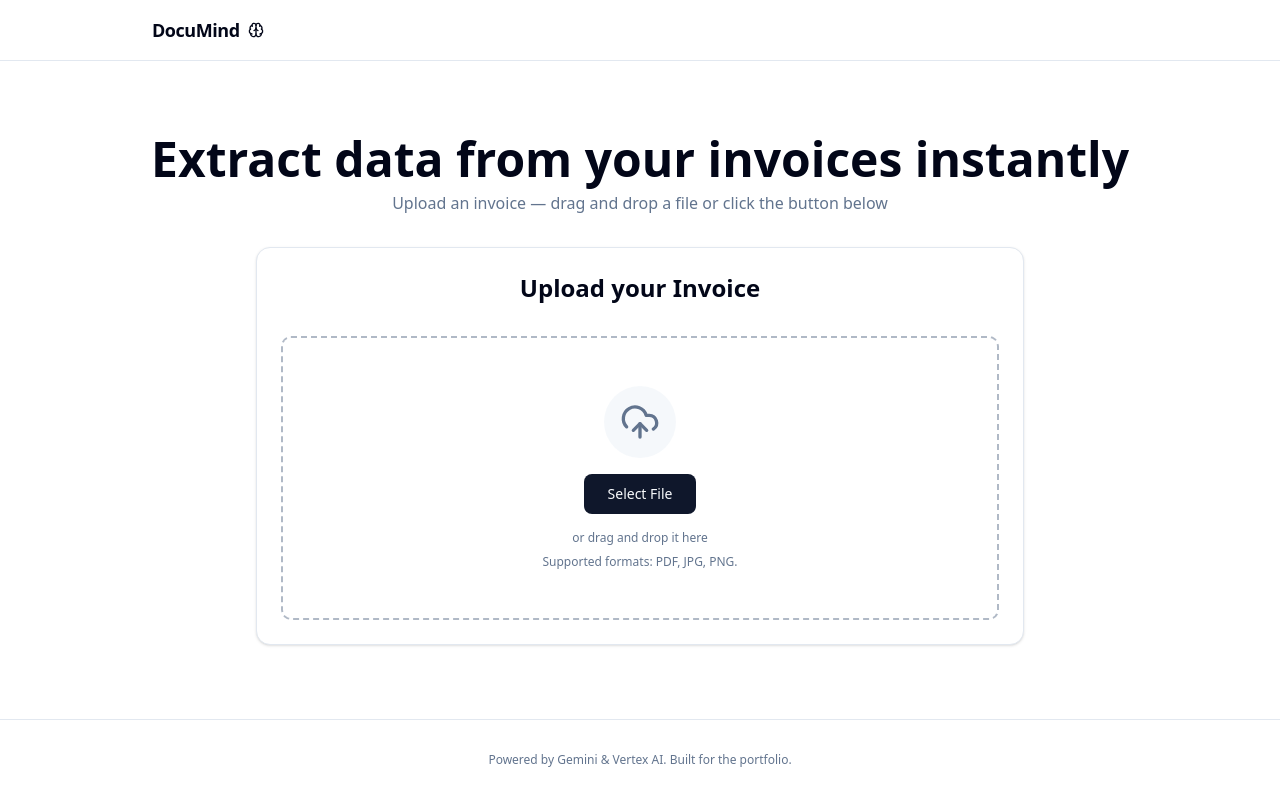
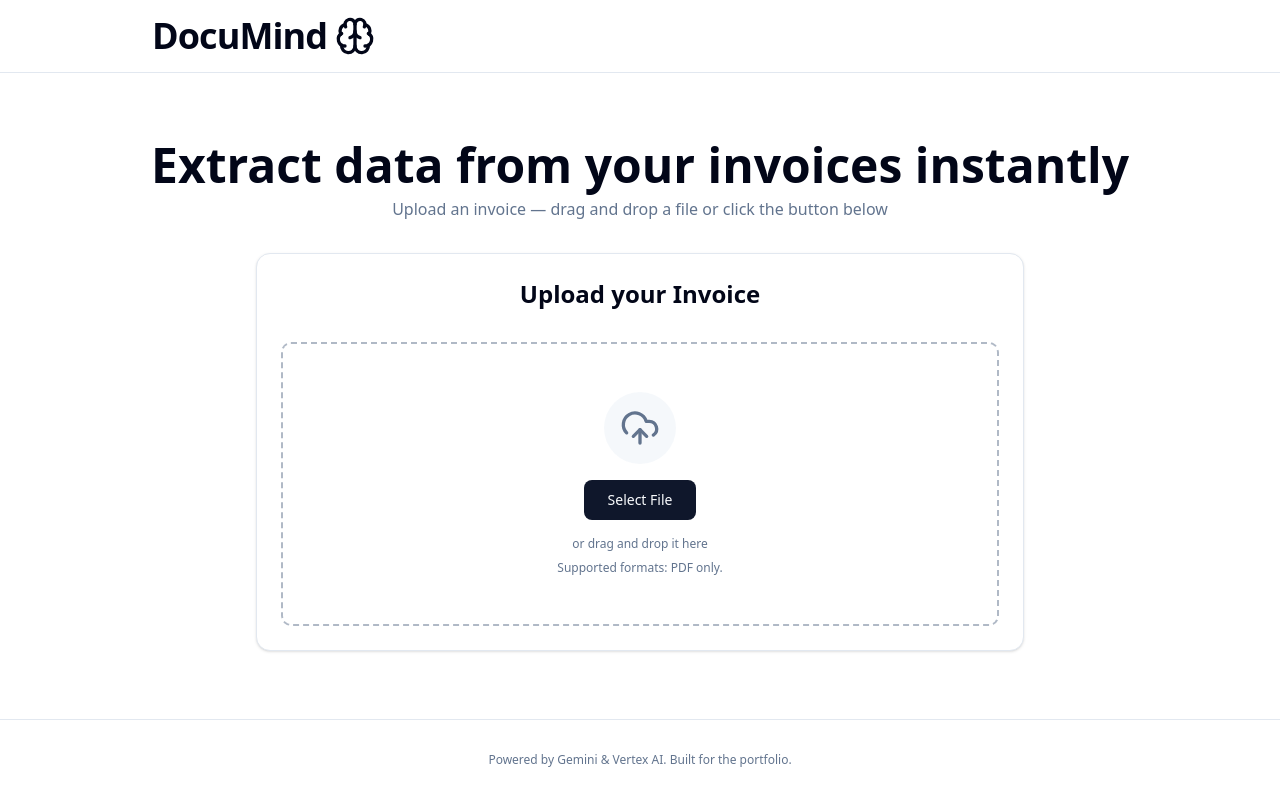
Before and after one commit to andryous/documind-frontend, a React (Vite) app: page / in a window 1280 px wide. Built offline with nearby package versions, Linux system fonts and the light colour scheme.

Commit message:
feat: Add app reset flow, update UI text, and finalize README

```diff
--- a/src/components/dashboard/InvoiceProcessor.tsx
+++ b/src/components/dashboard/InvoiceProcessor.tsx
@@ -43,7 +43,6 @@ export function InvoiceProcessor() {
       const rawData: ApiData = await response.json();
 
       // --- DATA TRANSFORMATION LOGIC ---
-      // This logic converts the API object into the array that SuccessState expects.
       const formattedData: ExtractedData[] = [
         {
           field: "Vendor Name",
@@ -84,7 +83,7 @@ export function InvoiceProcessor() {
     }
   };
 
-  // This new function resets the application state back to the initial 'idle' state.
+  // This function resets the application state back to the initial 'idle' state.
   const handleReset = () => {
     setProcessingState("idle");
     setExtractedData(null);
@@ -97,8 +96,14 @@ export function InvoiceProcessor() {
         <InvoiceUpload onFileSelect={handleFileSelect} />
       )}
       {processingState === "loading" && <LoadingState />}
-      {processingState === "success" && <SuccessState data={extractedData} />}
-      {/* The ErrorState component now receives the handleReset function as a prop. */}
+
+      {/* --- CHANGE IS HERE --- */}
+      {/* The SuccessState component now also receives the handleReset function. */}
+      {processingState === "success" && (
+        <SuccessState data={extractedData} onReset={handleReset} />
+      )}
+      {/* ---------------------- */}
+
       {processingState === "error" && (
         <ErrorState errorMessage={errorMessage} onReset={handleReset} />
       )}
--- a/src/components/dashboard/InvoiceUploader.tsx
+++ b/src/components/dashboard/InvoiceUploader.tsx
@@ -78,7 +78,7 @@ export function InvoiceUpload({ onFileSelect }: InvoiceUploadProps) {
             or drag and drop it here
           </p>
           <p className="text-xs text-muted-foreground mt-2">
-            Supported formats: PDF, JPG, PNG.
+            Supported formats: PDF only.
           </p>
           <input
             type="file"
--- a/src/components/dashboard/SuccessState.tsx
+++ b/src/components/dashboard/SuccessState.tsx
@@ -4,6 +4,7 @@ import {
   Card,
   CardContent,
   CardDescription,
+  CardFooter,
   CardHeader,
   CardTitle,
 } from "@/components/ui/card";
@@ -16,12 +17,19 @@ import {
   TableRow,
 } from "@/components/ui/table";
 import { Badge } from "@/components/ui/badge";
+import { Button } from "@/components/ui/button";
 
 // This TypeScript interface defines the shape of the data the component expects.
 export interface ExtractedData {
   field: string;
   value: string | number | null;
   status: "extracted" | "missing";
+}
+
+// It now also expects an 'onReset' function.
+interface SuccessStateProps {
+  data: ExtractedData | ExtractedData[] | null;
+  onReset: () => void;
 }
 
 interface SuccessStateProps {
@@ -31,7 +39,7 @@ interface SuccessStateProps {
 /**
  * Renders the extracted invoice data in a structured, responsive table.
  */
-export function SuccessState({ data }: SuccessStateProps) {
+export function SuccessState({ data, onReset }: SuccessStateProps) {
   const items = data ? (Array.isArray(data) ? data : [data]) : [];
 
   return (
@@ -89,6 +97,9 @@ export function SuccessState({ data }: SuccessStateProps) {
           </TableBody>
         </Table>
       </CardContent>
+      <CardFooter className="justify-end">
+        <Button onClick={onReset}>Upload Another File</Button>
+      </CardFooter>
     </Card>
   );
 }
--- a/src/components/layout/Header.tsx
+++ b/src/components/layout/Header.tsx
@@ -1,3 +1,5 @@
+// src/components/layout/Header.tsx
+
 // Minimal brand header. Theme toggle can be added later.
 import { Brain } from "lucide-react";
 
@@ -5,9 +7,10 @@ export function Header() {
   return (
     <header className="border-b bg-background/80 backdrop-blur">
       <div className="mx-auto flex max-w-5xl items-center justify-between px-6 py-4">
-        <div className="flex items-center gap-2 text-lg font-semibold tracking-tight">
+        <div className="flex items-center gap-2 text-4xl font-semibold tracking-tight">
           <span>DocuMind</span>
-          <Brain className="size-4" />
+
+          <Brain className="size-10" />
         </div>
         {/* Right side reserved for ThemeToggle / Docs later */}
         <div />
```
Also changed, not shown: 1 other file (tests, documents, lock files or other folders).
